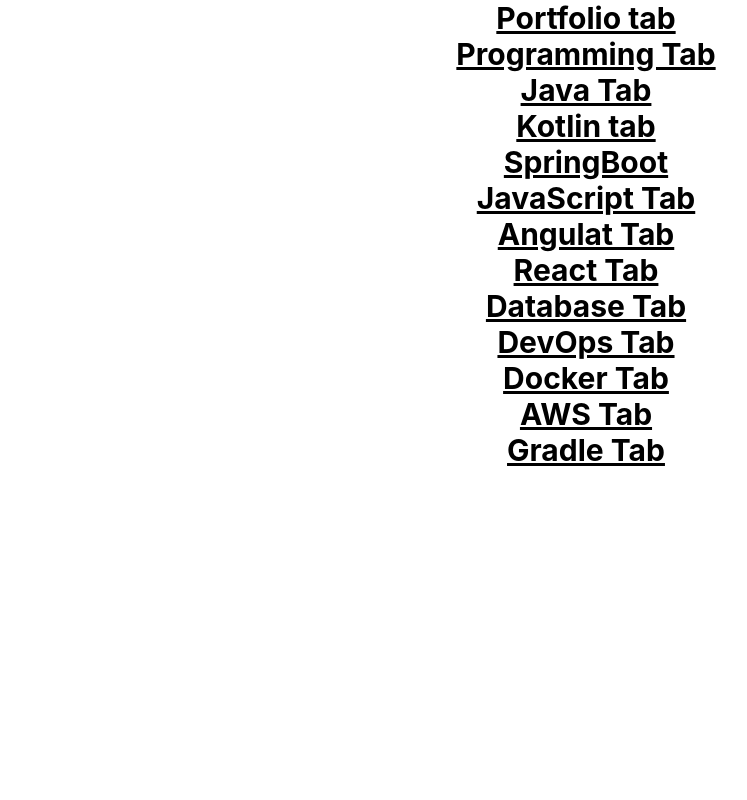
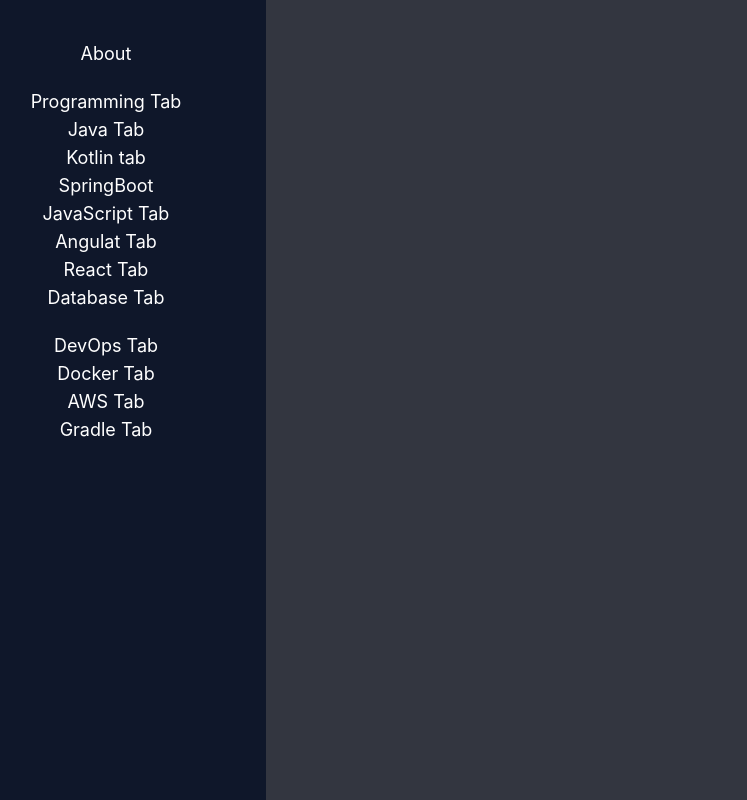
Before and after one commit to aditya-kapre-shrewsbury/portfolio-app, a React (Create React App) app: page / in a window 1280 px wide. Shown: the whole page, without its empty margins (54-801 px from the left). Built offline with nearby package versions, Linux system fonts and the light colour scheme.

Commit message:
Add initial style

```diff
--- a/src/components/App/App.css
+++ b/src/components/App/App.css
@@ -36,3 +36,7 @@
     transform: rotate(360deg);
   }
 }
+
+.back {
+  background-color: #333640;
+}
--- a/src/components/App/App.jsx
+++ b/src/components/App/App.jsx
@@ -5,10 +5,19 @@
 
 function App() {
   return (
-    <div className="App">
-      <Portfolio />
-      <Programming />
-      <DevOps />
+    <div className="page">
+    <div className="flex flex-row overflow-hidden">
+      <div className="flex-none bg-slate-900 h-screen min-w-[25%] fixed text-white justify-center">
+          <div className="nav flex  text-white text-lg mt-10 flex-col align-middle justify-center text-center w-full gap-5 overflow-hidden">
+            <Portfolio />
+            <Programming />
+            <DevOps />
+        </div>
+      </div>
+      <div className="pl-[25%] w-screen back text-white">
+          <div className="min-h-screen grid grid-cols-1 gap-7 name content-center text-center"></div>
+      </div>
+    </div>
     </div>
   );
 }
--- a/src/components/DevOps/DevOps.jsx
+++ b/src/components/DevOps/DevOps.jsx
@@ -5,7 +5,7 @@
 const DevOps = () => {
 
     return (
-        <div className="text-3xl font-bold underline">
+        <div>
             DevOps Tab
             <Docker />
             <AWS />
--- a/src/components/Portfolio/Portfolio.jsx
+++ b/src/components/Portfolio/Portfolio.jsx
@@ -1,8 +1,6 @@
 const Portfolio = () => {
     return (
-        <div className="text-3xl font-bold underline">
-        Portfolio tab
-        </div>
+        <a href="#about">About</a>
     )
 }
 
--- a/src/components/Programming/Programming.jsx
+++ b/src/components/Programming/Programming.jsx
@@ -8,7 +8,7 @@
 
 const Programming = () => {
     return (
-        <div className="text-3xl font-bold underline">
+        <div>
             Programming Tab
             <Java />
             <Kotlin />
```
